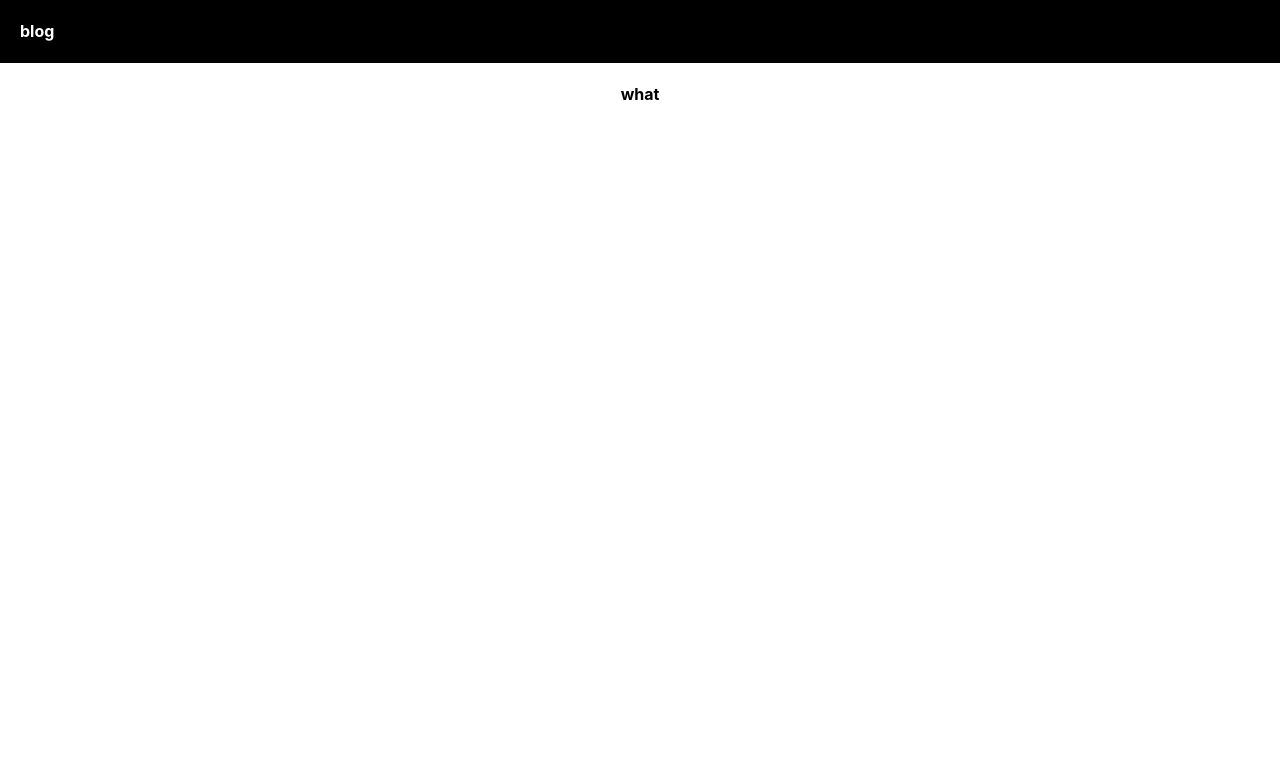
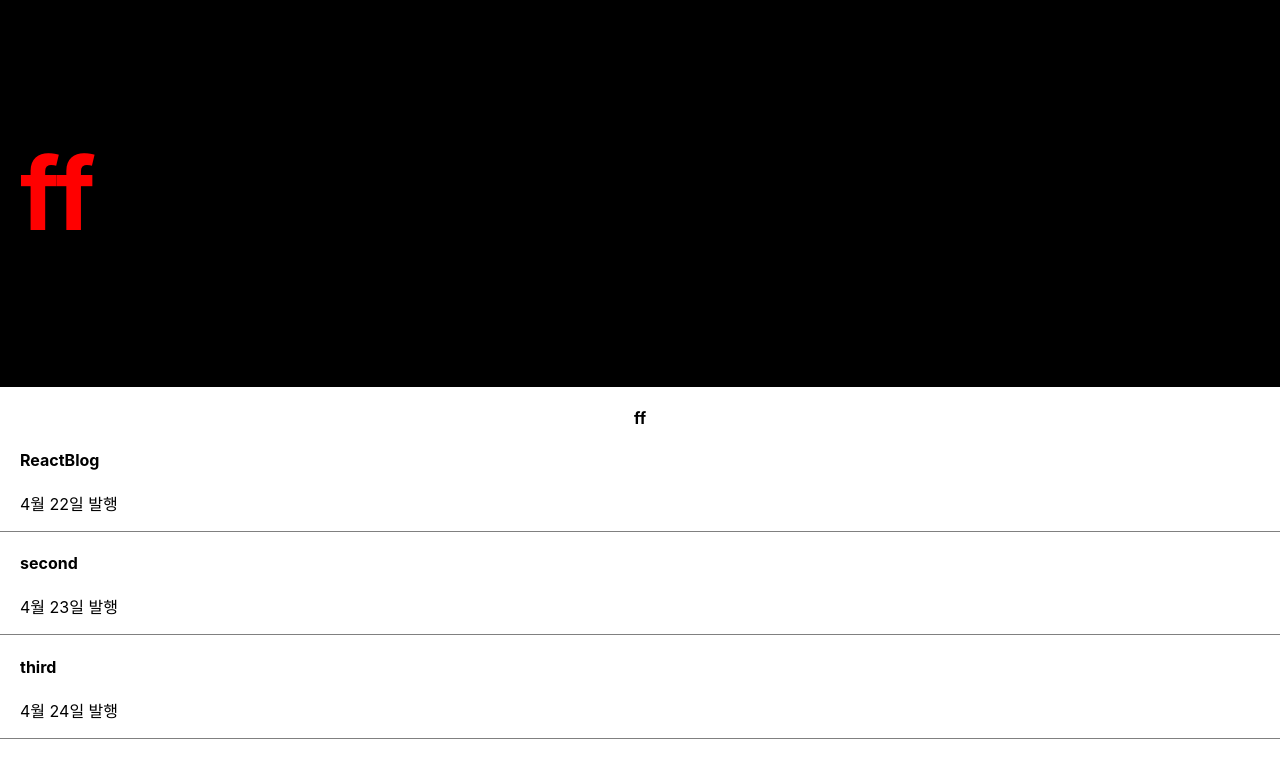
Before and after one commit to alicelee1231/appleReact, a React (Create React App) app in the folder applereact/: page / in a window 1280 px wide. Shown: the top 778 px of the page. Built offline with nearby package versions, Linux system fonts and the light colour scheme.

Commit message:
className, object형식, 배열형식으로 값가져오는 방법(state사용)

```diff
--- a/applereact/src/App.css
+++ b/applereact/src/App.css
@@ -8,6 +8,15 @@
   width: 100%;
   color:white;
   padding-left: 20px;
+}
+
+div {
+  box-sizing: border-box;
+}
+.list{
+  padding-left: 20px;
+  text-align: left;
+  border-bottom: 1px solid grey;
 }
 
 .App-logo {
--- a/applereact/src/App.js
+++ b/applereact/src/App.js
@@ -1,14 +1,33 @@
 import './App.css';
+import {useState} from 'react';
 
 function App() {
-  let post = 'what';
+  let post = 'ff';
+
+  // a는 값 저장, b는 state 변경을 도와주는 함수
+  let [logo, setLogo] = useState(['ReactBlog','second','third']);
 
   return (
     <div className="App">
+      {/* className으로 css file 가져오기 */}
       <div className="black-nav">
-        <h4>blog</h4>
+        {/* style은 object형식으로 가져오기 */}
+        <h4 style = {{color: "red", fontSize : '100px'} }>{post}</h4>
       </div>
+    {/* 변수는 {} */}
       <h4>{post}</h4>
+      <div className = "list">
+        <h4> {logo[0]}</h4>
+        <p>4월 22일 발행</p>
+      </div>
+      <div className = "list">
+        <h4> {logo[1]}</h4>
+        <p>4월 23일 발행</p>
+      </div>
+      <div className = "list">
+        <h4> {logo[2]}</h4>
+        <p>4월 24일 발행</p>
+      </div>
     </div>
   );
 }
```
